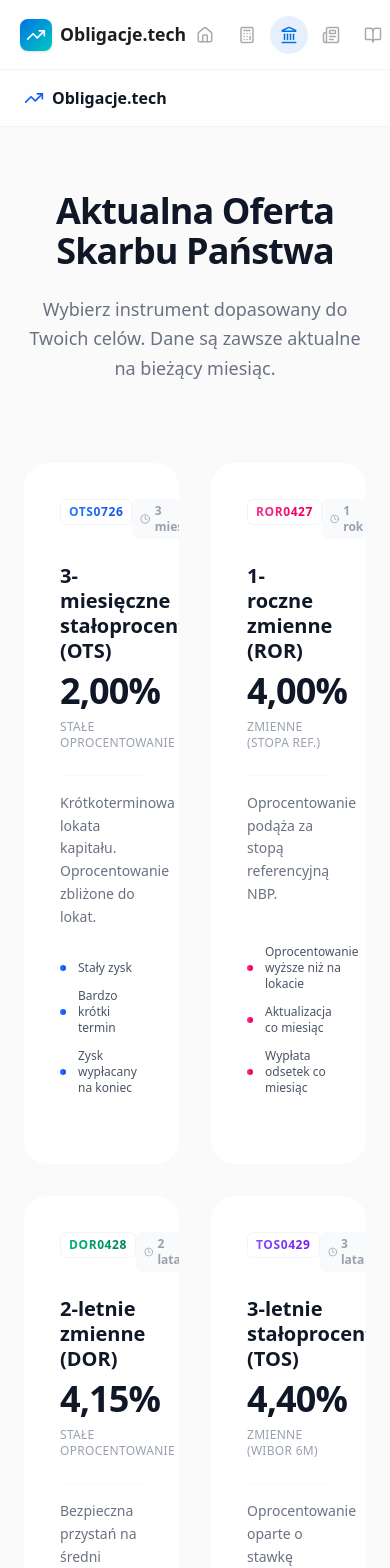
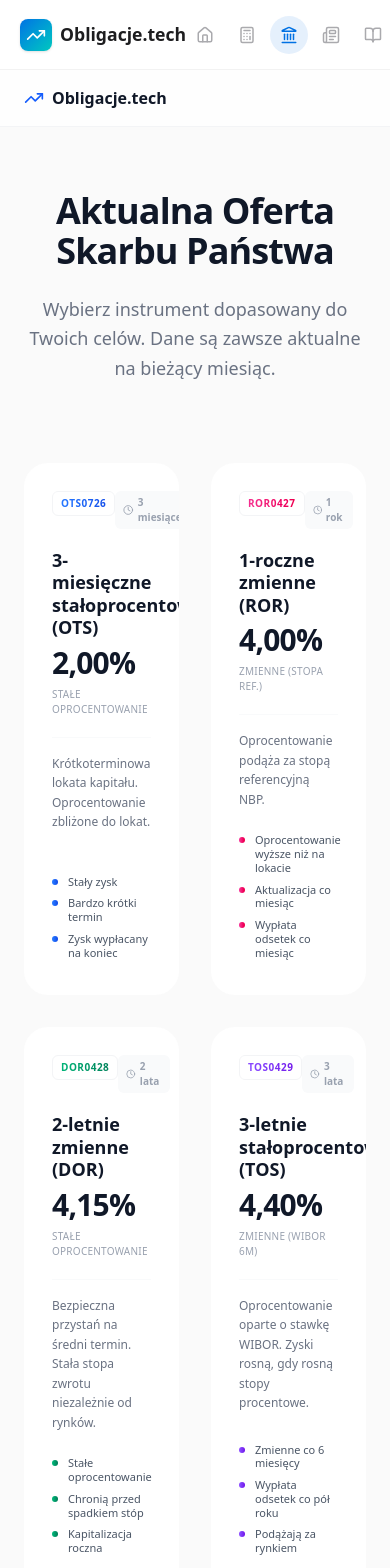
Before and after one commit to neumann1337/vercelapp-obligacjetech, a Next.js app: page /obligacje in a window 390 px wide. Shown: the top 1568 px of the page. Built offline with nearby package versions, Linux system fonts and the light colour scheme.

Commit message:
bond details fix

```diff
--- a/src/components/bonds/BondCard.tsx
+++ b/src/components/bonds/BondCard.tsx
@@ -150,33 +150,35 @@ function BondCard({ bond }: { bond: BondDisplay }) {
     >
       <div className={`absolute inset-0 bg-gradient-to-br ${bond.color} opacity-0 group-hover:opacity-100 transition-opacity duration-500`} />
 
-      <div className="relative bg-white rounded-[22px] p-8 h-full flex flex-col z-10">
-        <div className="flex justify-between items-start mb-6">
-          <span className={`text-xs font-bold uppercase tracking-wider bg-gradient-to-r ${bond.color} bg-clip-text text-transparent border border-gray-100 px-2 py-1 rounded-md`}>
+      {/* ZMIANA: p-6 na mobilkach, p-8 na tabletach i PC */}
+      <div className="relative bg-white rounded-[22px] p-6 sm:p-8 h-full flex flex-col z-10">
+        <div className="flex justify-between items-start mb-5 sm:mb-6">
+          <span className={`text-[10px] sm:text-xs font-bold uppercase tracking-wider bg-gradient-to-r ${bond.color} bg-clip-text text-transparent border border-gray-100 px-2 py-1 rounded-md`}>
             {bond.symbol}
           </span>
-          <div className="flex items-center gap-1 text-xs font-semibold text-gray-400 bg-gray-50 px-2 py-1 rounded-md">
-            <Clock size={12} /> {bond.duration}
+          <div className="flex items-center gap-1 text-[10px] sm:text-xs font-semibold text-gray-400 bg-gray-50 px-2 py-1 rounded-md">
+            <Clock size={12} className="w-3 h-3" /> {bond.duration}
           </div>
         </div>
 
-        <div className="mb-6">
-          <h3 className="text-xl font-bold text-gray-900 mb-2 leading-tight">{bond.name}</h3>
+        <div className="mb-5 sm:mb-6">
+          {/* ZMIANA: Mniejszy nagłówek i kwota na telefonach */}
+          <h3 className="text-lg sm:text-xl font-bold text-gray-900 mb-1.5 sm:mb-2 leading-tight">{bond.name}</h3>
           <div className="flex items-baseline gap-2">
-            <span className="text-4xl font-extrabold text-gray-900 tracking-tight">{bond.interest}</span>
+            <span className="text-3xl sm:text-4xl font-extrabold text-gray-900 tracking-tight">{bond.interest}</span>
           </div>
-          <p className="text-xs text-gray-400 mt-2 font-medium uppercase tracking-wide">{bond.type}</p>
+          <p className="text-[10px] sm:text-xs text-gray-400 mt-1.5 sm:mt-2 font-medium uppercase tracking-wide">{bond.type}</p>
         </div>
 
-        <p className="text-gray-500 text-sm leading-relaxed mb-8 flex-grow border-t border-gray-50 pt-4">
+        <p className="text-gray-500 text-xs sm:text-sm leading-relaxed mb-6 flex-grow border-t border-gray-50 pt-4">
           {bond.desc}
         </p>
 
-        <ul className="space-y-3 mb-8">
+        <ul className="space-y-2 sm:space-y-3 mb-2">
           {bond.features.map((feature, idx) => (
-            <li key={idx} className="flex items-center text-xs text-gray-600 font-medium">
-              <div className={`w-1.5 h-1.5 rounded-full bg-gradient-to-r ${bond.color} mr-3 flex-shrink-0`} />
-              {feature}
+            <li key={idx} className="flex items-start sm:items-center text-[11px] sm:text-xs text-gray-600 font-medium">
+              <div className={`w-1.5 h-1.5 rounded-full bg-gradient-to-r ${bond.color} mr-2.5 mt-1 sm:mt-0 flex-shrink-0`} />
+              <span className="leading-tight">{feature}</span>
             </li>
           ))}
         </ul>
```
